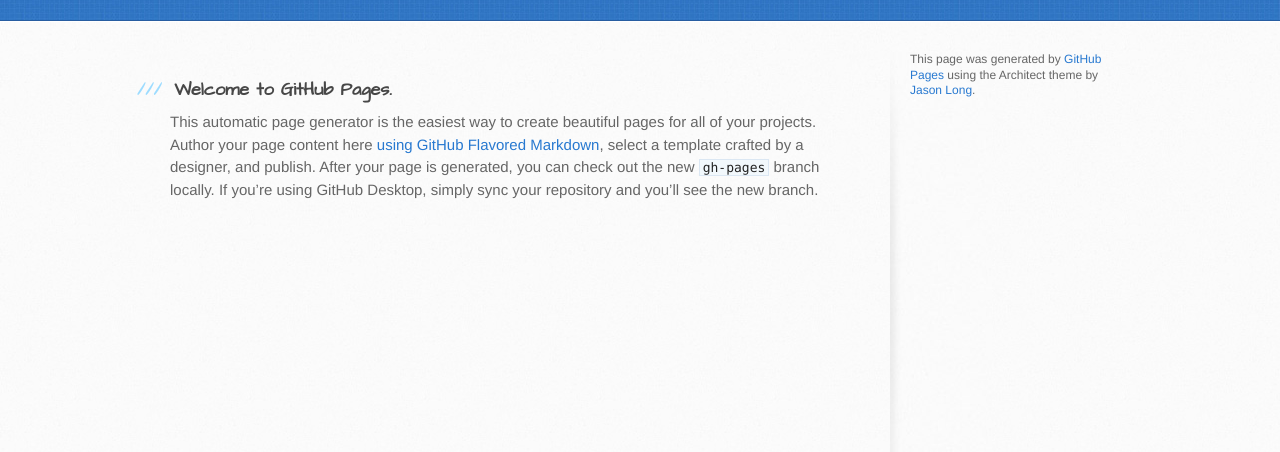
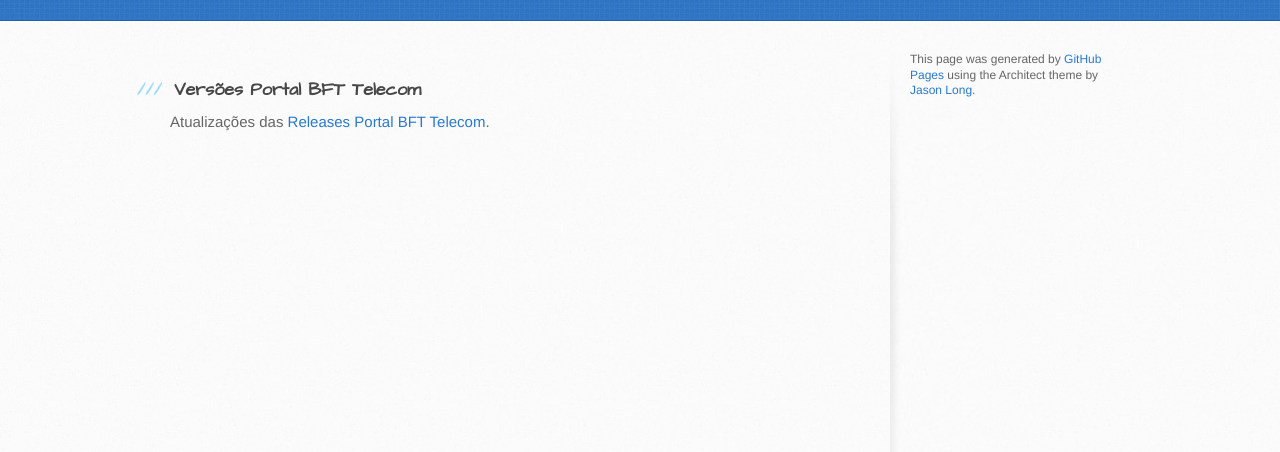
Before and after one commit to Brasilfone/bft-telecom.github.io, a plain HTML site: page index.html in a window 1280 px wide. Shown: the part 252-704 px from the top of the page. Drawn offline with Linux system fonts and the light colour scheme.

Commit message:
Replace master branch with page content via GitHub

```diff
--- a/index.html
+++ b/index.html
@@ -29,9 +29,9 @@
       <div class="inner clearfix">
         <section id="main-content">
           <h3>
-<a id="welcome-to-github-pages" class="anchor" href="#welcome-to-github-pages" aria-hidden="true"><span aria-hidden="true" class="octicon octicon-link"></span></a>Welcome to GitHub Pages.</h3>
+<a id="versões-portal-bft-telecom" class="anchor" href="#vers%C3%B5es-portal-bft-telecom" aria-hidden="true"><span aria-hidden="true" class="octicon octicon-link"></span></a>Versões Portal BFT Telecom</h3>
 
-<p>This automatic page generator is the easiest way to create beautiful pages for all of your projects. Author your page content here <a href="https://guides.github.com/features/mastering-markdown/">using GitHub Flavored Markdown</a>, select a template crafted by a designer, and publish. After your page is generated, you can check out the new <code>gh-pages</code> branch locally. If you’re using GitHub Desktop, simply sync your repository and you’ll see the new branch.</p>
+<p>Atualizações das <a href="https://bft-telecom.github.io/versoes-portal-bft/">Releases Portal BFT Telecom</a>.</p>
         </section>
 
         <aside id="sidebar">
--- a/params.json
+++ b/params.json
@@ -1,6 +1,6 @@
 {
   "name": "bft-telecom.github.io",
   "tagline": "Liberações de versões",
-  "body": "### Welcome to GitHub Pages.\r\nThis automatic page generator is the easiest way to create beautiful pages for all of your projects. Author your page content here [using GitHub Flavored Markdown](https://guides.github.com/features/mastering-markdown/), select a template crafted by a designer, and publish. After your page is generated, you can check out the new `gh-pages` branch locally. If you’re using GitHub Desktop, simply sync your repository and you’ll see the new branch.\r\n\r\n",
+  "body": "### Versões Portal BFT Telecom\r\nAtualizações das [Releases Portal BFT Telecom](https://bft-telecom.github.io/versoes-portal-bft/).\r\n\r\n",
   "note": "Don't delete this file! It's used internally to help with page regeneration."
 }
```
